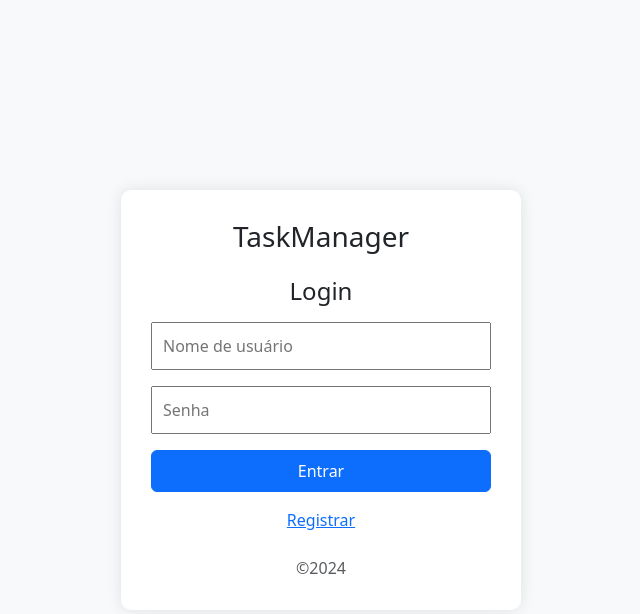
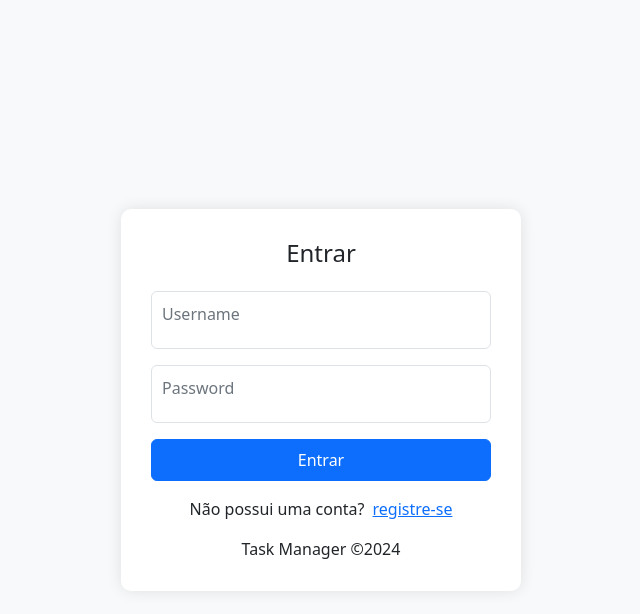
Before and after one commit to gontijogabriel/TaskManager, a Django app: page /auth/login/ in a window 1280 px wide. Shown: the top 614 px of the page, without its empty margins (319-959 px from the left). Run offline with Django 4.2, Linux system fonts and the light colour scheme.

Commit message:
feat: improve user authentication templates and form validation

```diff
--- a/user/forms.py
+++ b/user/forms.py
@@ -1,7 +1,8 @@
 from django import forms
-from django.contrib.auth.models import User
+from django.contrib.auth import get_user_model
 from django.contrib.auth.forms import UserCreationForm
 
+User = get_user_model()
 
 class LoginForm(forms.Form):
     username = forms.CharField(
@@ -12,14 +13,25 @@ class LoginForm(forms.Form):
         widget=forms.PasswordInput(attrs={'placeholder': 'Senha'})
     )
 
+class RegisterForm(UserCreationForm):
+    email = forms.EmailField(
+        widget=forms.TextInput(attrs={'placeholder': 'E-mail'}),
+        required=True
+    )
 
-class RegisterForm(UserCreationForm):
     class Meta:
         model = User
-        fields = ['username', 'email', 'password1', 'password2']
-        widgets = {
-            'username': forms.TextInput(attrs={'placeholder': 'Nome de usuário'}),
-            'email': forms.EmailInput(attrs={'placeholder': 'E-mail'}),
-            'password1': forms.PasswordInput(attrs={'placeholder': 'Senha'}),
-            'password2': forms.PasswordInput(attrs={'placeholder': 'Confirme sua senha'}),
-        }
+        fields = ('username', 'email', 'password1', 'password2')
+
+    def clean_email(self):
+        email = self.cleaned_data.get('email')
+        if User.objects.filter(email=email).exists():
+            raise forms.ValidationError("Este e-mail já está em uso.")
+        return email
+
+    def clean_password2(self):
+        password1 = self.cleaned_data.get('password1')
+        password2 = self.cleaned_data.get('password2')
+        if password1 and password2 and password1 != password2:
+            raise forms.ValidationError("As senhas não coincidem.")
+        return password2
--- a/user/templates/login.html
+++ b/user/templates/login.html
@@ -15,11 +15,13 @@
             height: 100vh;
         }
 
-        .form-signin {
+        .form-login {
             background: #ffffff;
             padding: 30px;
             border-radius: 10px;
             box-shadow: 0 0 15px rgba(0, 0, 0, 0.1);
+            width: 100%;
+            max-width: 400px;
         }
 
         .form-floating > input,
@@ -40,29 +42,34 @@
 </head>
 
 <body>
-    <main class="form-signin w-100 m-auto" style="max-width: 400px;">
-        <div class="text-center mb-4">
-            <h1 class="h3 mb-3 fw-normal">TaskManager</h1>
-        </div>
+    <main class="form-login">
+        <h2 class="h4 mb-4 text-center">Entrar</h2>
         <form method="post">
             {% csrf_token %}
-            <h1 class="h4 mb-3 fw-normal text-center">Login</h1>
-
-            {% for field in form %}
             <div class="form-floating mb-3">
-                {{ field }}
-                {% if field.errors %}
-                <div class="text-danger error-message">{{ field.errors }}</div>
+                <input type="text" name="username" class="form-control" id="username" placeholder="Username" required>
+                <label for="username">Username</label>
+                {% if form.username.errors %}
+                <div class="text-danger error-message">{{ form.username.errors }}</div>
                 {% endif %}
             </div>
-            {% endfor %}
+
+            <div class="form-floating mb-3">
+                <input type="password" name="password" class="form-control" id="password" placeholder="Password" required>
+                <label for="password">Password</label>
+                {% if form.password.errors %}
+                <div class="text-danger error-message">{{ form.password.errors }}</div>
+                {% endif %}
+                {% if form.non_field_errors %}
+                <div class="text-danger error-message">{{ form.non_field_errors }}</div>
+                {% endif %}
+            </div>
 
             <button class="btn btn-primary w-100 py-2" type="submit">Entrar</button>
-
-            <div class="text-center mt-3">
-                <a href="{% url 'register' %}" class="d-block">Registrar</a>
+            <div class="d-flex justify-content-center gap-2 mt-3">
+                Não possui uma conta?<a href="{% url 'register' %}" class="d-block">registre-se</a>
             </div>
-            <p class="mt-4 mb-0 text-muted text-center">©2024</p>
+            <p class="text-center mt-3 mb-0">Task Manager ©2024</p>
         </form>
     </main>
 
--- a/user/views.py
+++ b/user/views.py
@@ -1,7 +1,7 @@
+from django.contrib.auth.mixins import LoginRequiredMixin
+from django.views import View
 from django.contrib.auth import authenticate, login, logout
 from django.shortcuts import render, redirect
-from django.views import View
-from django.contrib.auth.mixins import LoginRequiredMixin
 
 from user.forms import LoginForm, RegisterForm
 
@@ -23,7 +23,7 @@ class LoginView(View):
                 login(request, user)
                 return redirect('task_list')
             else:
-                form.add_error(None, "Usuário ou senha incorretos.")
+                form.add_error(None, "Usuário ou senha inválidos.")
         return render(request, self.template_name, {'form': form})
 
 
```
Also changed, not shown: user/templates/register.html (+31 -8 lines).
